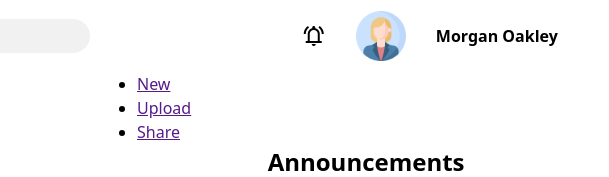
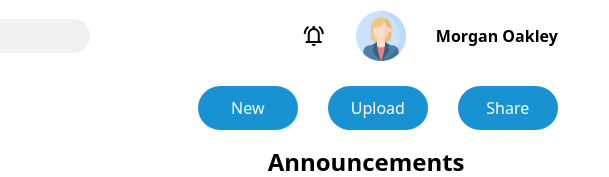
Before and after one commit to WeissJP/odin_dashboard, a plain HTML site: page index.html in a window 1280 px wide. Shown: the top 177 px of the page, 671-1280 px from the left. Drawn offline with nearby package versions, Linux system fonts and the light colour scheme.

Commit message:
Add styling to main-options section

```diff
--- a/index.html
+++ b/index.html
@@ -27,15 +27,15 @@
         <p>Morgan Oakley (@morgan)</p>
       </div>
       <div class="main-options">
-        <ul>
+        <ul class="main-options-list">
           <li>
-            <a href=""><p>New</p></a>
+            <a class="main-options-links" href=""><p>New</p></a>
           </li>
           <li>
-            <a href=""><p>Upload</p></a>
+            <a class="main-options-links" href=""><p>Upload</p></a>
           </li>
           <li>
-            <a href=""><p>Share</p></a>
+            <a class="main-options-links" href=""><p>Share</p></a>
           </li>
         </ul>
       </div>
--- a/styles/style.css
+++ b/styles/style.css
@@ -71,8 +71,8 @@ header {
 
   .search-bar > input:focus {
     border: none;
-    box-shadow: rgba(0, 0, 255, 0.35) 0px 5px 15px;
-    outline: solid 1px blue ;
+    box-shadow: rgba(25, 146, 212, 0.35) 0px 5px 15px;
+    outline: solid 1px rgb(25, 146, 212) ;
   }
 
   .search-bar > button {
@@ -84,7 +84,7 @@ header {
   }
 
   .search-bar > button:hover {
-    color: blue;
+    color: rgb(25, 146, 212);
     cursor: pointer;
   }
 
@@ -138,6 +138,41 @@ header {
   .greeting > p:last-child {
     font-size: x-large;
   }
+
+  /* Header - Main Options */
+  .main-options {
+    display: flex;
+    align-items: center;
+    justify-content: center;
+  }
+
+  .main-options-list {
+    display: flex;
+    list-style-type: none;
+    width: 100%;
+    justify-content: right;
+    gap: 30px;
+    margin-right: 10%;
+  }
+
+  .main-options-list > li {
+    width: 100px;
+    background-color: rgb(25, 146, 212);
+    border-radius: 25px;
+    text-align: center;
+    overflow: hidden;
+  }
+
+  .main-options-links {
+    display: block;
+    text-decoration: none;
+    color: white;
+    padding: 10px;
+    height: 100%;
+    width: 100%;
+    border-radius: 25px;
+  }
+
 /* Sidebar */
 aside {
   grid-row: 1 / 3;
```
